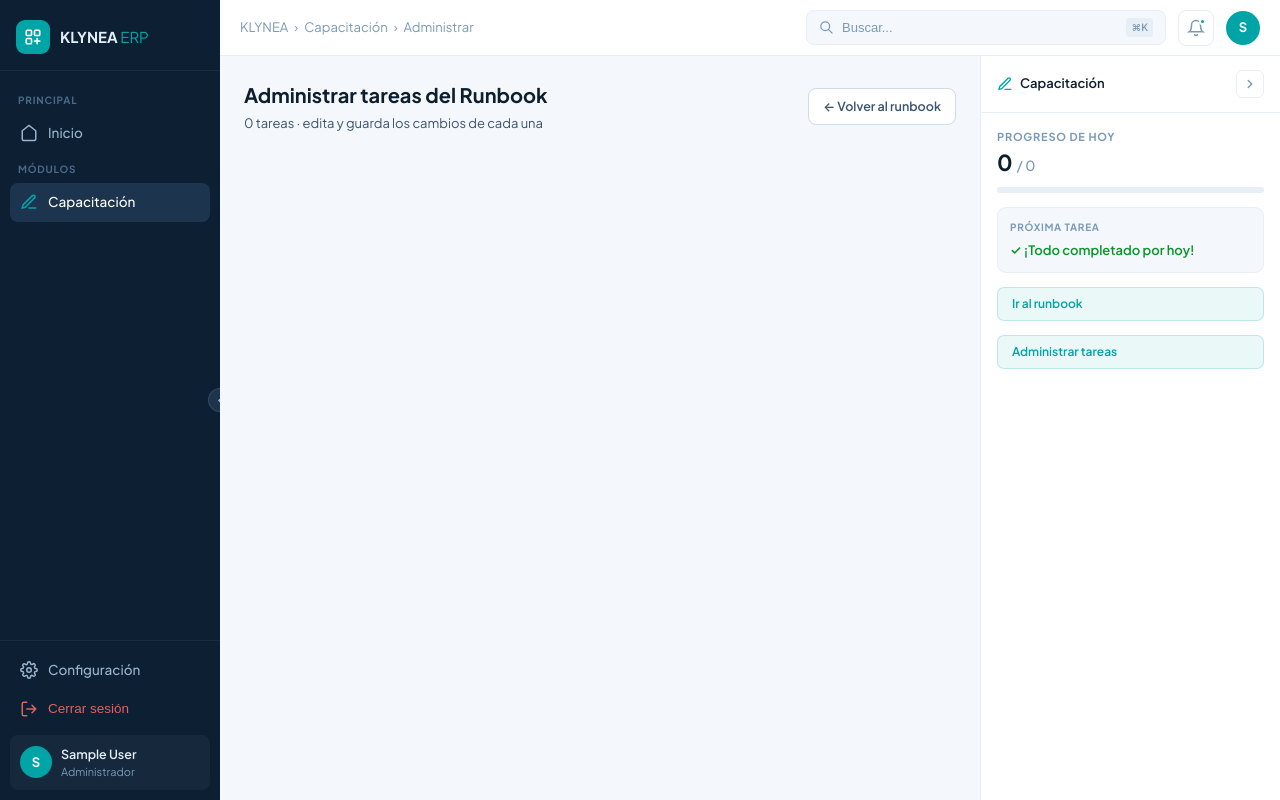
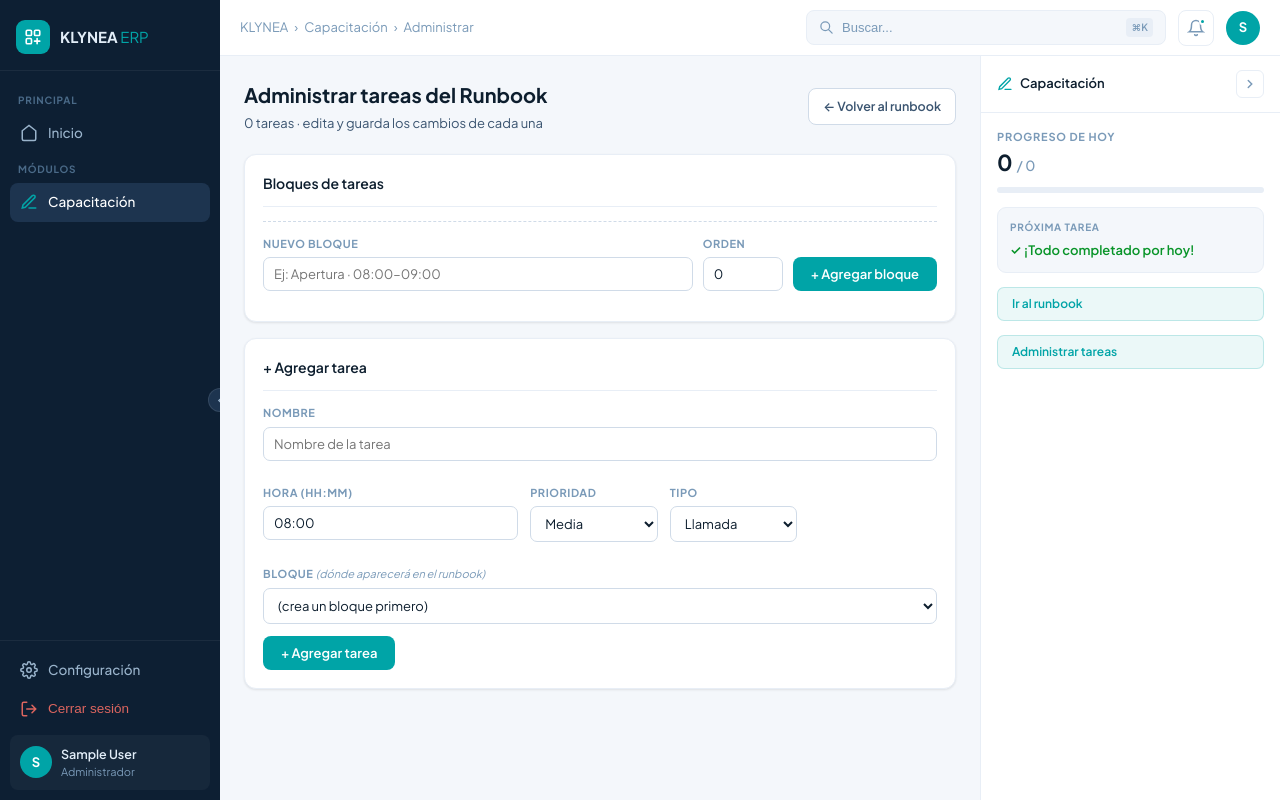
Before and after one commit to Luchito1099/Dashboard-online, a Django app: page /capacitacion/admin/ in a window 1280 px wide. Run offline with Django 5.2, Linux system fonts and the light colour scheme; the visitor is signed in with stand-in values (Sample User, id 1); data that the repository does not hold is empty.

Commit message:
dashboard_mejoras

```diff
--- a/capacitacion/urls.py
+++ b/capacitacion/urls.py
@@ -13,4 +13,9 @@ urlpatterns = [
     path('capacitacion/editar/<int:tarea_id>/', views.editar_tarea, name='editar_tarea'),
     # Panel de administración del runbook (solo admin/superuser)
     path('capacitacion/admin/', views.admin_panel, name='admin_panel'),
+    # Crea una tarea nueva (solo admin/superuser, POST)
+    path('capacitacion/tarea/crear/', views.crear_tarea, name='crear_tarea'),
+    # Gestión de bloques de tareas (solo admin/superuser, POST)
+    path('capacitacion/bloque/crear/', views.crear_bloque, name='crear_bloque'),
+    path('capacitacion/bloque/editar/<int:bloque_id>/', views.editar_bloque, name='editar_bloque'),
 ]
--- a/capacitacion/views.py
+++ b/capacitacion/views.py
@@ -3,8 +3,10 @@ from django.shortcuts import render, redirect, get_object_or_404
 from django.contrib.auth.decorators import login_required
 from django.contrib import messages
 from django.http import JsonResponse, HttpResponseNotAllowed
+from django.urls import reverse
+from django.db.models import Max
 from django.utils import timezone
-from .models import Tarea, Bloque, ProgresoTarea
+from .models import Tarea, Bloque, BloqueTarea, ProgresoTarea
 
 
 # ───────────────────────── Datos estáticos (no necesitan BD) ─────────────────────────
@@ -148,10 +150,52 @@ def admin_panel(request):
     tareas = Tarea.objects.all().order_by('orden', 'mins')
     context = {
         'tareas': tareas,
+        'bloques': Bloque.objects.order_by('orden'),
         'prioridades': Tarea.PRIORIDAD_CHOICES,
         'tipos': Tarea.TIPO_CHOICES,
     }
     return render(request, 'capacitacion/admin.html', context)
+
+
+@login_required
+def crear_tarea(request):
+    """Crea una tarea nueva con los datos básicos y la vincula a un bloque (para que
+    aparezca en el runbook). Luego redirige al admin para completar el resto. Solo admin (POST)."""
+    if not es_admin(request.user):
+        messages.error(request, 'No tienes permisos para crear tareas.')
+        return redirect('capacitacion:index')
+    if request.method != 'POST':
+        return HttpResponseNotAllowed(['POST'])
+
+    nombre = request.POST.get('nombre', '').strip() or 'Tarea nueva'
+    hora = request.POST.get('hora', '08:00').strip()
+    tipo = request.POST.get('tipo', Tarea.TIPO_CHOICES[0][0])
+    prioridad = request.POST.get('prioridad', 'media')
+
+    # Orden = el siguiente disponible; mins se deriva de la hora
+    siguiente_orden = (Tarea.objects.aggregate(m=Max('orden'))['m'] or 0) + 1
+    tarea = Tarea.objects.create(
+        nombre=nombre,
+        hora=hora,
+        mins=_hora_a_minutos(hora, 480),
+        tipo=tipo,
+        prioridad=prioridad,
+        orden=siguiente_orden,
+        descripcion='',
+        pasos=[],
+        tips=[],
+        habilidades=[],
+    )
+
+    # Vinculamos la tarea al bloque elegido para que se vea en el runbook
+    bloque = Bloque.objects.filter(id=request.POST.get('bloque')).first()
+    if bloque:
+        orden_bt = BloqueTarea.objects.filter(bloque=bloque).count()
+        BloqueTarea.objects.create(bloque=bloque, tarea=tarea, orden=orden_bt)
+
+    messages.success(request, f'Tarea «{nombre}» creada. Completa sus detalles abajo.')
+    # Volvemos al admin con el ancla puesta en la tarea recién creada
+    return redirect(reverse('capacitacion:admin_panel') + f'#tarea-{tarea.id}')
 
 
 @login_required
@@ -190,7 +234,66 @@ def editar_tarea(request, tarea_id):
     return redirect('capacitacion:admin_panel')
 
 
+# ───────────────────────── Bloques (solo admin) ─────────────────────────
+
+@login_required
+def crear_bloque(request):
+    """Crea un nuevo bloque de tareas. Solo admin/superuser (POST)."""
+    if not es_admin(request.user):
+        messages.error(request, 'No tienes permisos para administrar bloques.')
+        return redirect('capacitacion:index')
+    if request.method != 'POST':
+        return HttpResponseNotAllowed(['POST'])
+
+    label = request.POST.get('label', '').strip()
+    if not label:
+        messages.error(request, 'El nombre del bloque es obligatorio.')
+        return redirect('capacitacion:admin_panel')
+    # El label es único: evitamos duplicados
+    if Bloque.objects.filter(label=label).exists():
+        messages.error(request, f'Ya existe un bloque llamado «{label}».')
+        return redirect('capacitacion:admin_panel')
+
+    orden = _a_entero(request.POST.get('orden'), Bloque.objects.count())
+    Bloque.objects.create(label=label, orden=orden)
+    messages.success(request, f'Bloque «{label}» creado.')
+    return redirect('capacitacion:admin_panel')
+
+
+@login_required
+def editar_bloque(request, bloque_id):
+    """Modifica el nombre (label) y el orden de un bloque. Solo admin/superuser (POST)."""
+    if not es_admin(request.user):
+        messages.error(request, 'No tienes permisos para editar bloques.')
+        return redirect('capacitacion:index')
+    if request.method != 'POST':
+        return HttpResponseNotAllowed(['POST'])
+
+    bloque = get_object_or_404(Bloque, id=bloque_id)
+    label = request.POST.get('label', '').strip()
+    if not label:
+        messages.error(request, 'El nombre del bloque es obligatorio.')
+        return redirect('capacitacion:admin_panel')
+    # Validamos unicidad del label contra los demás bloques
+    if Bloque.objects.filter(label=label).exclude(id=bloque.id).exists():
+        messages.error(request, f'Ya existe otro bloque llamado «{label}».')
+        return redirect('capacitacion:admin_panel')
+
+    bloque.label = label
+    bloque.orden = _a_entero(request.POST.get('orden'), bloque.orden)
+    bloque.save()
+    messages.success(request, f'Bloque «{label}» actualizado.')
+    return redirect('capacitacion:admin_panel')
+
+
 # ───────────────────────── Utilidades internas ─────────────────────────
+
+def _a_entero(valor, por_defecto):
+    """Convierte un string a entero; si está vacío o falla, devuelve el valor por defecto."""
+    try:
+        return int(valor)
+    except (ValueError, TypeError):
+        return por_defecto
 
 def _hora_a_minutos(hora, por_defecto):
     """Convierte 'HH:MM' a minutos desde medianoche. Si falla, devuelve el valor previo."""
--- a/core/static/core/css/admin_cap.css
+++ b/core/static/core/css/admin_cap.css
@@ -113,6 +113,23 @@
 .admin-field textarea:focus { border-color: var(--primary); }
 .admin-field textarea { resize: vertical; line-height: 1.5; }
 
+/* ── Fila de gestión de bloques (nombre + orden + botón en línea) ── */
+.admin-bloque-row {
+  display: flex;
+  align-items: flex-end;
+  gap: 10px;
+  margin-bottom: 12px;
+}
+.admin-bloque-row .admin-field { margin-bottom: 0; }
+.admin-bloque-nombre { flex: 1; }
+.admin-bloque-orden { width: 80px; flex-shrink: 0; }
+.admin-bloque-row .btn-guardar { flex-shrink: 0; }
+.admin-bloque-nuevo {
+  margin-top: 4px;
+  padding-top: 14px;
+  border-top: 1px dashed var(--border-dark);
+}
+
 /* ── Botón guardar (teal KLYNEA) ── */
 .btn-guardar {
   padding: 9px 18px;
--- a/templates/capacitacion/admin.html
+++ b/templates/capacitacion/admin.html
@@ -26,6 +26,90 @@
       <p class="admin-cap-subtitle">{{ tareas.count }} tareas · edita y guarda los cambios de cada una</p>
     </div>
     <a href="{% url 'capacitacion:index' %}" class="btn-volver">← Volver al runbook</a>
+  </div>
+
+  {# ── Gestión de bloques: editar nombres y agregar nuevos ── #}
+  <div class="admin-tarea-card">
+    <div class="admin-tarea-head">
+      <span class="admin-tarea-nombre">Bloques de tareas</span>
+    </div>
+
+    {# Editar el nombre/orden de cada bloque existente #}
+    {% for bloque in bloques %}
+    <form method="post" action="{% url 'capacitacion:editar_bloque' bloque.id %}" class="admin-bloque-row">
+      {% csrf_token %}
+      <label class="admin-field admin-bloque-nombre">
+        <span>Nombre del bloque</span>
+        <input type="text" name="label" value="{{ bloque.label }}" required>
+      </label>
+      <label class="admin-field admin-bloque-orden">
+        <span>Orden</span>
+        <input type="number" name="orden" value="{{ bloque.orden }}" min="0">
+      </label>
+      <button type="submit" class="btn-guardar">Guardar</button>
+    </form>
+    {% endfor %}
+
+    {# Agregar un nuevo bloque #}
+    <form method="post" action="{% url 'capacitacion:crear_bloque' %}" class="admin-bloque-row admin-bloque-nuevo">
+      {% csrf_token %}
+      <label class="admin-field admin-bloque-nombre">
+        <span>Nuevo bloque</span>
+        <input type="text" name="label" placeholder="Ej: Apertura · 08:00–09:00" required>
+      </label>
+      <label class="admin-field admin-bloque-orden">
+        <span>Orden</span>
+        <input type="number" name="orden" value="{{ bloques|length }}" min="0">
+      </label>
+      <button type="submit" class="btn-guardar">+ Agregar bloque</button>
+    </form>
+  </div>
+
+  {# ── Agregar una tarea nueva ── #}
+  <div class="admin-tarea-card">
+    <div class="admin-tarea-head">
+      <span class="admin-tarea-nombre">+ Agregar tarea</span>
+    </div>
+    <form method="post" action="{% url 'capacitacion:crear_tarea' %}">
+      {% csrf_token %}
+      <div class="admin-grid">
+        <label class="admin-field admin-field-wide">
+          <span>Nombre</span>
+          <input type="text" name="nombre" placeholder="Nombre de la tarea" required>
+        </label>
+        <label class="admin-field">
+          <span>Hora (HH:MM)</span>
+          <input type="text" name="hora" value="08:00" pattern="[0-2][0-9]:[0-5][0-9]" required>
+        </label>
+        <label class="admin-field">
+          <span>Prioridad</span>
+          <select name="prioridad">
+            {% for valor, etiqueta in prioridades %}
+            <option value="{{ valor }}" {% if valor == 'media' %}selected{% endif %}>{{ etiqueta }}</option>
+            {% endfor %}
+          </select>
+        </label>
+        <label class="admin-field">
+          <span>Tipo</span>
+          <select name="tipo">
+            {% for valor, etiqueta in tipos %}
+            <option value="{{ valor }}">{{ etiqueta }}</option>
+            {% endfor %}
+          </select>
+        </label>
+      </div>
+      <label class="admin-field admin-field-wide">
+        <span>Bloque <em>(dónde aparecerá en el runbook)</em></span>
+        <select name="bloque">
+          {% for bloque in bloques %}
+          <option value="{{ bloque.id }}">{{ bloque.label }}</option>
+          {% empty %}
+          <option value="">(crea un bloque primero)</option>
+          {% endfor %}
+        </select>
+      </label>
+      <button type="submit" class="btn-guardar">+ Agregar tarea</button>
+    </form>
   </div>
 
   {# Lista simple de tareas (no agrupadas por bloque), una card-formulario por tarea #}
```
